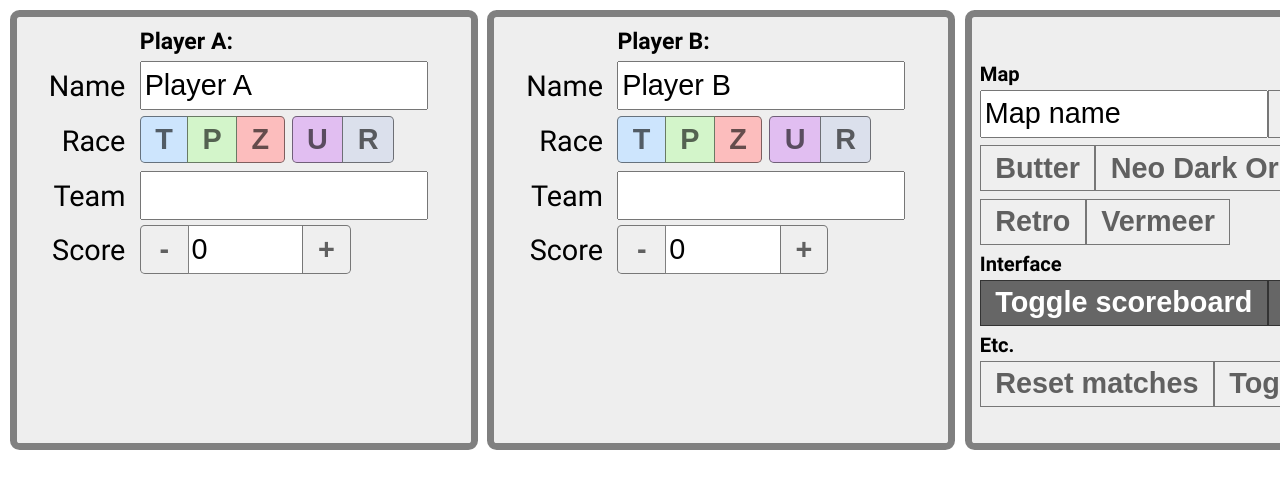
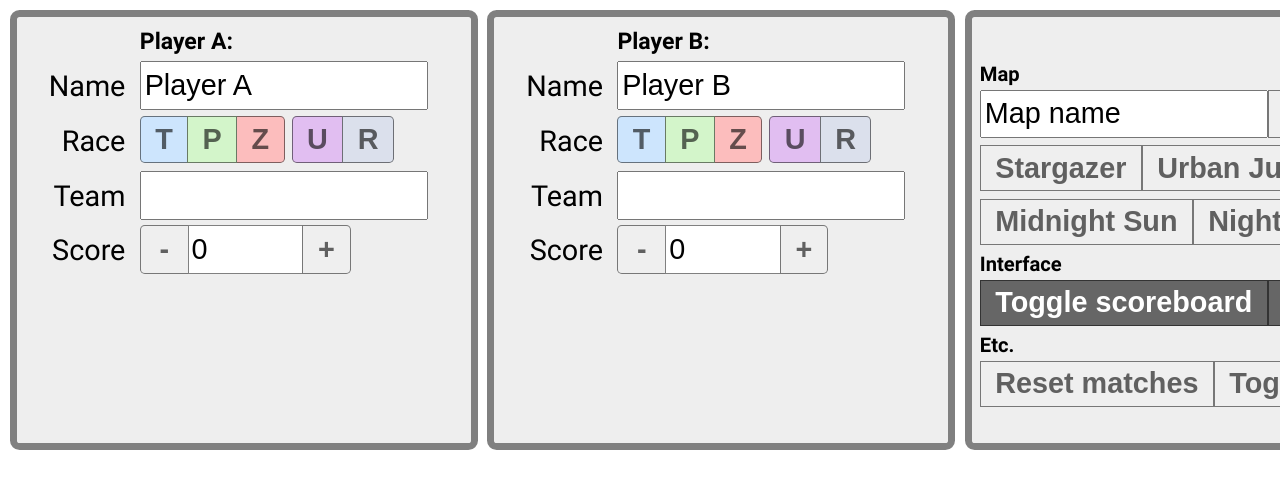
Before and after one commit to msikma/nslscore, a React (Vite) app: page / in a window 1280 px wide. Shown: the top 488 px of the page. Built offline with nearby package versions, Linux system fonts and the light colour scheme.

Commit message:
Update for regular CSL maps

```diff
--- a/src/state/app-state.js
+++ b/src/state/app-state.js
@@ -53,7 +53,7 @@ export function useScoreboardState(setInitialValues = true, setDebugValues = fal
       replayBlockerType: null,
       isDebugging: false,
       mapName: 'Map name',
-      knownMaps: ['Butter', 'Neo Dark Origin', 'Neo Sylphid', 'Citadel', 'Radeon', 'Retro', 'Vermeer'],
+      knownMaps: ["Stargazer", "Urban Jungle", "Tempest", "Desert Rose", "Midnight Sun", "Nightshade", "Radiance"],
       tournamentName: 'Chat StarLAN',
       __setInitialValues: true
     })
```
